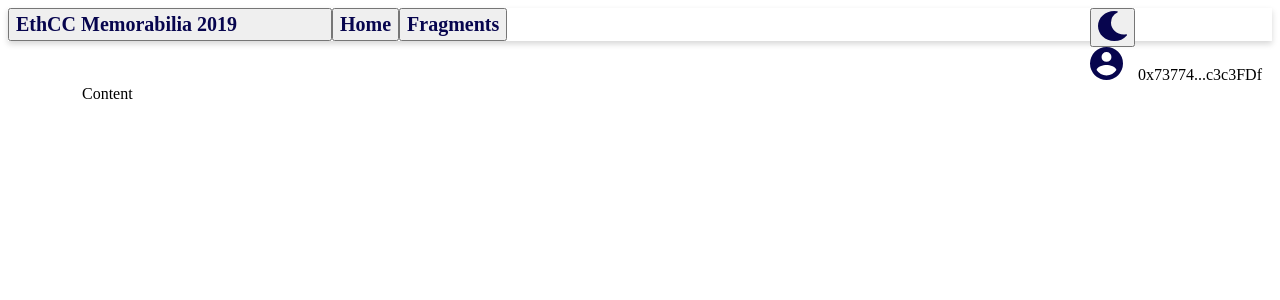
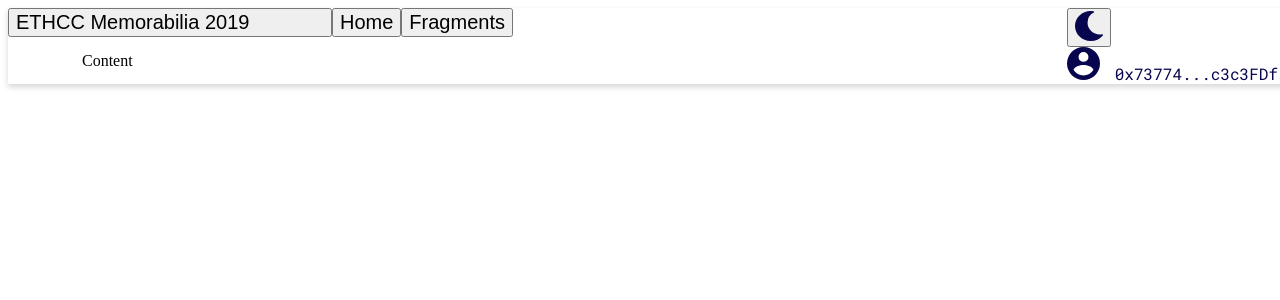
Before and after one commit to l-henri/fragment-nft-front, a React (Create React App) app: page / in a window 1280 px wide. Shown: the top 300 px of the page. Built offline with nearby package versions, Linux system fonts and the light colour scheme.

Commit message:
Header: facto + set font + set position fixed

```diff
--- a/src/containers/Header/index.less
+++ b/src/containers/Header/index.less
@@ -1,4 +1,8 @@
-.root {
+.header {
+  position: fixed;
+  font-family: 'Roboto Mono';
+  width: 100%;
+  color: #07054e;
   box-shadow: 0px 3px 6px #00000029;
   opacity: 1;
   z-index: 1;
@@ -7,17 +11,14 @@
 .title {
   width: 324px;
   text-align: left;
-  font: normal normal bold 20px/27px PT Sans Caption;
+  font-size: 20px;
   letter-spacing: 0px;
-  color: #07054e;
   opacity: 1;
 }
 
 .btn {
-  text-align: left;
-  font: normal normal bold 20px/27px PT Sans Caption;
+  font-size: 20px;
   letter-spacing: 0px;
-  color: #07054e;
   opacity: 1;
 }
 
@@ -28,5 +29,5 @@
 
 .account-text {
   margin-left: 15px;
-  font: normal 16px Hiragino Sans;
+  font-size: 16px;
 }
--- a/src/containers/Header/index.tsx
+++ b/src/containers/Header/index.tsx
@@ -21,8 +21,8 @@ export const Header: React.FC = () => {
   const addressEllipsed = ellipse(address);
 
   return (
-    <AntHeader className="root">
-      <ButtonText className="title">EthCC Memorabilia 2019</ButtonText>
+    <AntHeader className="header">
+      <ButtonText className="title">ETHCC Memorabilia 2019</ButtonText>
       <ButtonText className="btn">Home</ButtonText>
       <ButtonText className="btn">Fragments</ButtonText>
       <Space className="right-items" size="large">
```
